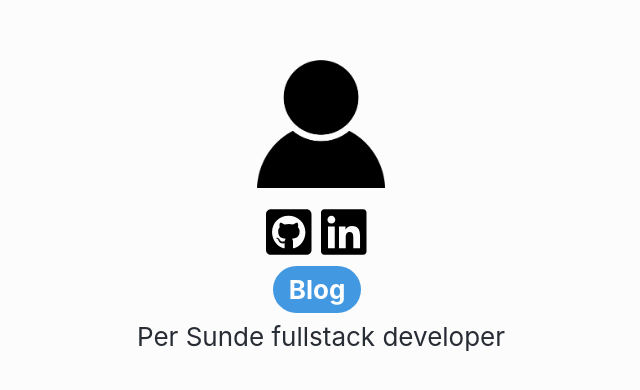
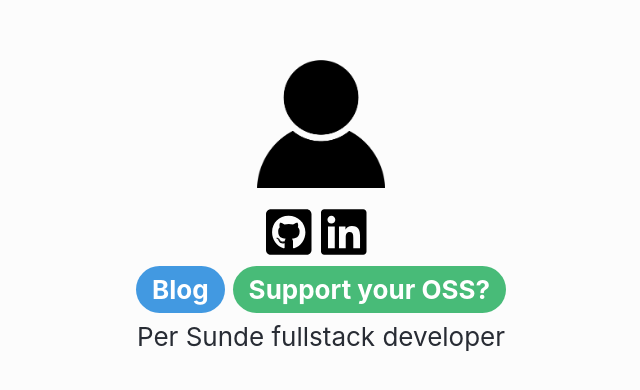
Before and after one commit to persunde/persunde.github.io, a Next.js app: page / in a window 1280 px wide. Shown: the part 192-582 px from the top of the page, without its empty margins (319-959 px from the left). Built offline with nearby package versions, Linux system fonts and the light colour scheme.

Commit message:
added link to find OSS looking for funding

```diff
--- a/pages/index.tsx
+++ b/pages/index.tsx
@@ -30,6 +30,11 @@ export default function Home() {
               <a className="bg-blue-500 hover:bg-blue-700 text-white font-bold py-2 px-4 rounded-full">Blog</a>
             </Link>
           </span>
+          <span>
+            <Link href="/oss-looking-for-funding">
+              <a className="bg-green-500 hover:bg-green-700 text-white font-bold py-2 px-4 rounded-full">Support your OSS?</a>
+            </Link>
+          </span>
         </div>
         <p>
           Per Sunde fullstack developer
```
